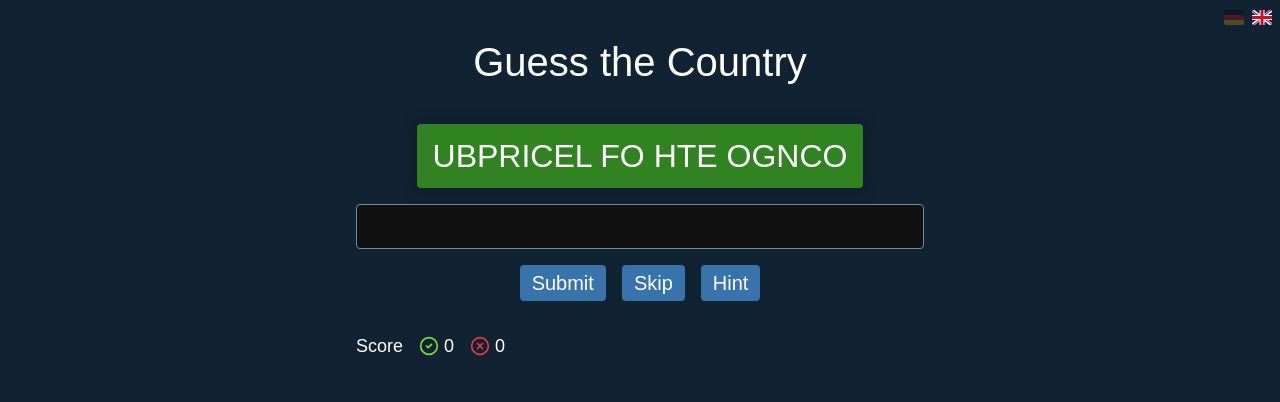
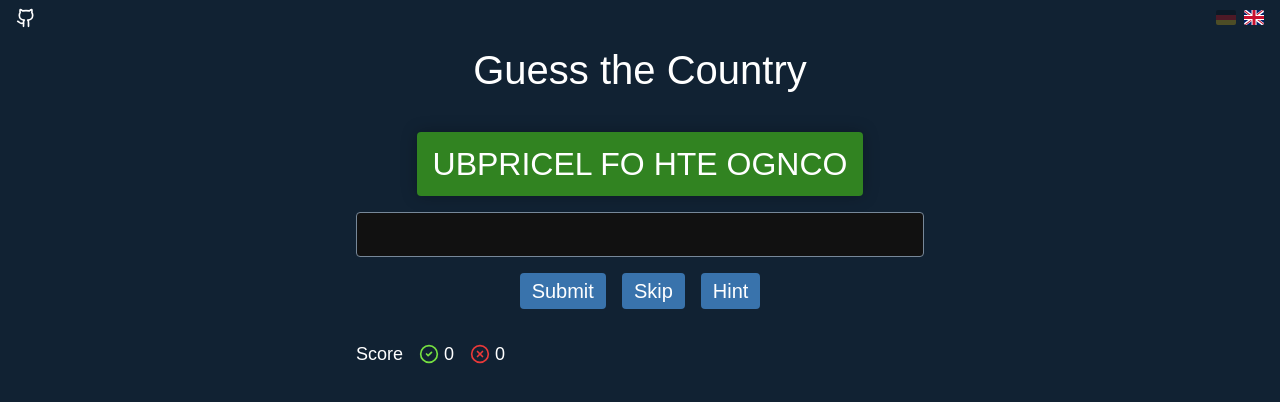
Before and after one commit to ScriptRaccoon/country-scrambler, a Svelte app: page / in a window 1280 px wide. Shown: the top 402 px of the page. Built offline with nearby package versions, Linux system fonts and the light colour scheme.

Commit message:
add github link

```diff
--- a/src/App.svelte
+++ b/src/App.svelte
@@ -3,7 +3,7 @@
 	import countries_en from './data/countries_en.json'
 	import countries_de from './data/countries_de.json'
 	import { scramble_words } from './lib/utils'
-	import { CircleX, CircleCheck, Info } from 'lucide-svelte'
+	import { CircleX, CircleCheck, Info, Github } from 'lucide-svelte'
 	import { backOut } from 'svelte/easing'
 	import translations from './lib/translations.json'
 
@@ -67,9 +67,17 @@
 
 <nav>
 	<a
+		href="https://github.com/ScriptRaccoon/country-scrambler/"
+		target="_blank"
+		aria-label="GitHub repository"
+	>
+		<Github size={20} />
+	</a>
+	<a
 		href="{window.location.origin}?lang=de"
 		aria-current={lang === 'de'}
 		aria-label="Deutsche Version"
+		class="country-link"
 	>
 		<img src="de.svg" alt="Deutsche Flagge" />
 	</a>
@@ -77,6 +85,7 @@
 		href="{window.location.origin}?lang=en"
 		aria-current={lang === 'en'}
 		aria-label="English version"
+		class="country-link"
 	>
 		<img src="gb.svg" alt="UK flag" />
 	</a>
@@ -195,29 +204,35 @@
 
 <style>
 	nav {
-		position: absolute;
-		top: 0.5rem;
-		right: 0.5rem;
+		padding-block: 0.5rem;
+		padding-inline: 1rem;
 		display: flex;
 		gap: 0.5rem;
 
 		a {
-			opacity: 0.25;
 			text-decoration: none;
+
+			&:first-child {
+				margin-right: auto;
+			}
 		}
+	}
 
-		a[aria-current='true'] {
-			opacity: 1;
-		}
-
+	.country-link {
 		img {
 			width: 20px;
 			border-radius: 2px;
 		}
+
+		opacity: 0.25;
+
+		&[aria-current='true'] {
+			opacity: 1;
+		}
 	}
 
 	header {
-		padding-block: 2rem;
+		padding-bottom: 2rem;
 		padding-inline: 1rem;
 	}
 
--- a/src/app.css
+++ b/src/app.css
@@ -50,6 +50,10 @@ strong {
 a {
 	color: inherit;
 	text-underline-offset: 2px;
+
+	&:focus-visible {
+		outline: 1px solid var(--font-color);
+	}
 }
 
 /* ICONS */
```
